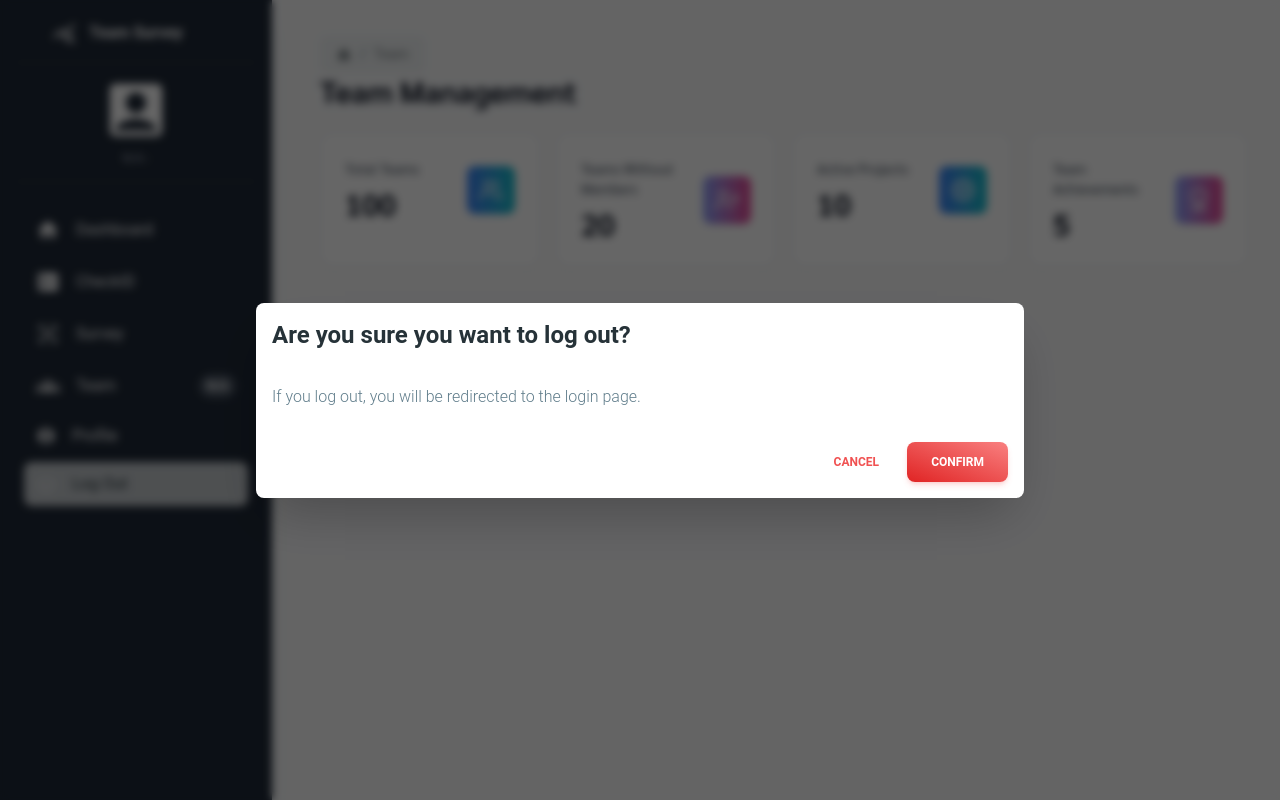
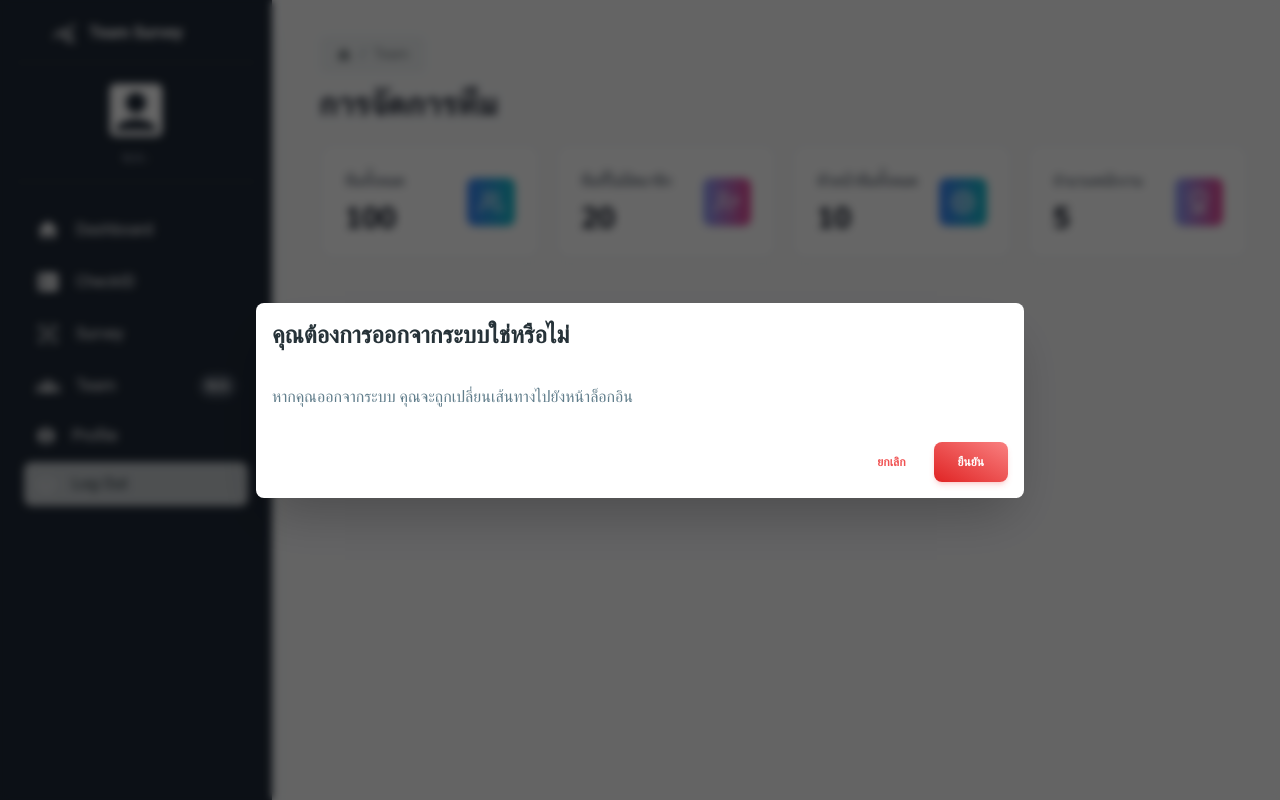
Before and after one commit to patt502090/Team-Survey, a Next.js app in the folder client/: page /team in a window 1280 px wide. Both pictures are taken after a click on the button "Log Out". Built offline with nearby package versions, Linux system fonts and the light colour scheme; no server answers.

Commit message:
update(TeamPage): can delete team and translate a little text

```diff
--- a/client/src/app/(main)/Profile/page.tsx
+++ b/client/src/app/(main)/Profile/page.tsx
@@ -4,7 +4,7 @@ import { useState, useEffect } from "react";
 import axios from "axios";
 import Navbar from "../../../components/Navbar";
 import { useRouter } from "next/navigation";
-
+import { Button } from "@material-tailwind/react";
 export default function Profile() {
     const router = useRouter();
     const [profile, setProfile] = useState<any>(null);
@@ -72,20 +72,20 @@ export default function Profile() {
                         <div className="modal-box p-8">
                             <form method="dialog" className="space-y-4" onSubmit={(e) => { e.preventDefault(); EditProfile(); }}>
                                 <button className="btn btn-sm btn-circle btn-ghost absolute right-2 top-2" onClick={() => document.getElementById('editProfileModal').close()}>✕</button>
-                                <h3 className="font-bold text-lg">Edit Profile</h3>
+                                <h3 className="font-bold text-lg">แก้ไขข้อมูล</h3>
                                 <div>
-                                    <label className="block font-semibold">Name</label>
+                                    <label className="block font-semibold">ชื่อ</label>
                                     <input type="text" value={editData.name} onChange={(e) => setEditData({ ...editData, name: e.target.value })} className="input input-bordered w-full" />
                                 </div>
                                 <div>
-                                    <label className="block font-semibold">Email</label>
+                                    <label className="block font-semibold">อีเมล</label>
                                     <input type="email" value={editData.email} onChange={(e) => setEditData({ ...editData, email: e.target.value })} className="input input-bordered w-full" />
                                 </div>
                                 <div>
-                                    <label className="block font-semibold">Phone</label>
+                                    <label className="block font-semibold">เบอร์โทร</label>
                                     <input type="text" value={editData.phone} onChange={(e) => setEditData({ ...editData, phone: e.target.value })} className="input input-bordered w-full" />
                                 </div>
-                                <button type="submit" className="btn btn-primary mt-4 w-full bg-blue-500 p-2 text-white" onClick={() => document.getElementById('editProfileModal').close()}>Save Changes</button>
+                                <Button type="submit" className="btn btn-primary mt-4 w-full bg-blue-500 p-3 text-white" onClick={() => document.getElementById('editProfileModal').close()}>บันทึก</Button>
                             </form>
                         </div>
                     </dialog>
@@ -110,14 +110,14 @@ export default function Profile() {
                       <div>
                         {profile ? (
                           <div className="w-full flex flex-col gap-4">
-                              <ProfileItem label="Name" value={profile.username} />
-                              <ProfileItem label="Username" value={profile.username} />
-                              <ProfileItem label="Role" value={profile.role?.name} />
-                              <ProfileItem label="Email" value={profile.email} />
-                              <ProfileItem label="Phone" value={profile.phoneNumber} />
+                              <ProfileItem label="ชื่อ" value={profile.username} />
+                              <ProfileItem label="ชื่อผู้ใช้" value={profile.username} />
+                              <ProfileItem label="ตำแหน่ง" value={profile.role?.name} />
+                              <ProfileItem label="อีเมล" value={profile.email} />
+                              <ProfileItem label="เบอร์โทร" value={profile.phoneNumber} />
                           </div>
                         ) : (
-                            <p className="text-center text-gray-600">Loading profile...</p>
+                            <p className="text-center text-gray-600">กำลังโหลด...</p>
                         )}
                       </div>
                     </div>
@@ -125,7 +125,7 @@ export default function Profile() {
                 </div>
                 <div className="rounded-lg shadow-lg w-full max-w-md flex flex-col items-center mb-16">
                   <button onClick={Logout} className="mt-6 w-full bg-red-500 rounded-md text-white font-bold py-2 px-4 text-xl hover:bg-red-400 transition-shadow duration-200 shadow-md hover:shadow-lg">
-                      Logout
+                      ออกจากระบบ
                   </button>
                 </div>
             </main>
--- a/client/src/app/(main)/team/page.tsx
+++ b/client/src/app/(main)/team/page.tsx
@@ -137,11 +137,13 @@ const TeamManagement = () => {
       </div>
       <div className="flex justify-between items-center mb-6 md:mb-0 mt-6 md:mt-0">
         <div>
-          <h1 className="text-2xl md:text-3xl font-bold text-gray-900 mb-3  md:mb-6">
-            Team Management
+          <h1 className="text-2xl md:text-3xl font-bold text-gray-900 mt-3 mb-3 md:mb-6 font-poppins tracking-wide">
+            การจัดการทีม
           </h1>
         </div>
-        {user?.role.name == "Admin" ? <CreateTeamButton  newFetch = {fetchTeamsData}/> : null}
+        {user?.role.name == "Admin" ? (
+          <CreateTeamButton newFetch={fetchTeamsData} />
+        ) : null}
       </div>
 
       {/* StatsCard */}
@@ -159,7 +161,7 @@ const TeamManagement = () => {
             <input
               type="text"
               className="block w-full pl-10 pr-3 py-3 border border-gray-200 rounded-xl leading-5 bg-white placeholder-gray-400 focus:outline-none focus:ring-2 focus:ring-teal-500 focus:border-transparent shadow-sm"
-              placeholder="Search teams or team leaders..."
+              placeholder="ค้นหาทีมหรือหัวหน้าทีม"
               value={searchQuery}
               onChange={(e) => setSearchQuery(e.target.value)}
             />
@@ -169,7 +171,11 @@ const TeamManagement = () => {
 
       {/* List Teams */}
       {user?.role?.name == "Admin" ? (
-        <TeamList data={{ data: TeamsData }} searchQuery={searchQuery} />
+        <TeamList
+          newFetch={fetchTeamsData}
+          data={{ data: TeamsData }}
+          searchQuery={searchQuery}
+        />
       ) : (
         myTeamData && <TeamMembersList myTeamData={myTeamData} />
       )}
--- a/client/src/components/ModalLogout.tsx
+++ b/client/src/components/ModalLogout.tsx
@@ -13,7 +13,6 @@ export function ModalLogout({ open, handleOpen }: { open: boolean; handleOpen: (
   const { logout } = useContext(AuthContext);
   const router = useRouter();
   const handleLogout = () => {
-    // console.log("Logged out");
     logout();
     handleOpen();
     router.push("/login");
@@ -21,9 +20,9 @@ export function ModalLogout({ open, handleOpen }: { open: boolean; handleOpen: (
 
   return (
     <Dialog open={open} handler={handleOpen}>
-      <DialogHeader>Are you sure you want to log out?</DialogHeader>
+      <DialogHeader>คุณต้องการออกจากระบบใช่หรือไม่</DialogHeader>
       <DialogBody>
-        If you log out, you will be redirected to the login page.
+        หากคุณออกจากระบบ คุณจะถูกเปลี่ยนเส้นทางไปยังหน้าล็อกอิน
       </DialogBody>
       <DialogFooter>
         <Button
@@ -32,10 +31,10 @@ export function ModalLogout({ open, handleOpen }: { open: boolean; handleOpen: (
           onClick={handleOpen}
           className="mr-1"
         >
-          <span>Cancel</span>
+          <span>ยกเลิก</span>
         </Button>
         <Button variant="gradient" color="red" onClick={handleLogout}>
-          <span>Confirm</span>
+          <span>ยืนยัน</span>
         </Button>
       </DialogFooter>
     </Dialog>
--- a/client/src/components/Team/CreateTeamButton.tsx
+++ b/client/src/components/Team/CreateTeamButton.tsx
@@ -65,7 +65,8 @@ export function CreateTeamButton({ newFetch }: CreateTeamButtonProps) {
       const usersData = resultUser.data.map((user: any) => ({
         documentId: user.id,
         username: user.username,
-        image: "https://thumbs.dreamstime.com/z/laptop-computer-user-icon-vector-isolated-white-person-work-online-pictogram-business-worker-analyst-student-coder-customer-316853739.jpg",
+        image:
+          "https://thumbs.dreamstime.com/z/laptop-computer-user-icon-vector-isolated-white-person-work-online-pictogram-business-worker-analyst-student-coder-customer-316853739.jpg",
         id: user.id,
       }));
       console.log("use", usersData);
@@ -89,9 +90,9 @@ export function CreateTeamButton({ newFetch }: CreateTeamButtonProps) {
 
     try {
       const responseCreateTeam = await ax.post("/teams", {
-        data: { TeamName: teamData.teamName , manager: teamData.leaderId},
+        data: { TeamName: teamData.teamName, manager: teamData.leaderId },
       });
-      console.log("use",teamData.leaderId)
+      console.log("use", teamData.leaderId);
       const responseAssignRole = await ax.put("/assign_role", {
         data: {
           teamId: Number(responseCreateTeam.data.data.id),
@@ -99,7 +100,6 @@ export function CreateTeamButton({ newFetch }: CreateTeamButtonProps) {
           roleId: 4,
         },
       });
-
       console.log("Team created successfully:", responseCreateTeam.data);
       console.log("Assign Role successfully:", responseAssignRole.data);
       toast.success("สร้างทีมเสร็จสิ้น!");
@@ -120,13 +120,13 @@ export function CreateTeamButton({ newFetch }: CreateTeamButtonProps) {
         onClick={handleOpen}
       >
         <FiUserPlus className="w-4 h-4" />
-        Create Team
+        สร้างทีม
       </Button>
       <Dialog open={open} size="xs" handler={handleOpen}>
         <div className="flex items-center justify-between">
           <DialogHeader className="flex flex-col items-start">
             <Typography className="mb-1" variant="h4">
-              Create Team
+              สร้างทีม
             </Typography>
           </DialogHeader>
           <svg
@@ -146,17 +146,17 @@ export function CreateTeamButton({ newFetch }: CreateTeamButtonProps) {
         <DialogBody>
           <div className="grid gap-6">
             <Typography color="blue-gray" variant="h6">
-              Team Name
+              ชื่อทีม
             </Typography>
             <Input
-              label="Team Name"
+              label="ชื่อทีม"
               value={teamName}
               onChange={(e) => setTeamName(e.target.value)}
               required
             />
 
             <Typography color="blue-gray" variant="h6">
-              Leader
+              หัวหน้า
             </Typography>
             <Select
               options={user.map((userData) => ({
@@ -167,17 +167,17 @@ export function CreateTeamButton({ newFetch }: CreateTeamButtonProps) {
                 id: userData.id,
               }))}
               required
-              placeholder="Select Leader"
+              placeholder="เลือกหัวหน้า"
               components={{ Option: CustomOption }}
               value={selectedLeader}
               onChange={setSelectedLeader}
             />
 
             <Typography color="blue-gray" variant="h6">
-              Note
+              หมายเหตุ
             </Typography>
             <Textarea
-              label="Note"
+              label="หมายเหตุ"
               value={note}
               onChange={(e) => setNote(e.target.value)}
             />
@@ -185,10 +185,10 @@ export function CreateTeamButton({ newFetch }: CreateTeamButtonProps) {
         </DialogBody>
         <DialogFooter className="space-x-2">
           <Button variant="text" color="gray" onClick={handleOpen}>
-            Cancel
+            ยกเลิก
           </Button>
           <Button variant="gradient" color="blue" onClick={handleCreateTeam}>
-            Create Team
+            สร้างทีม
           </Button>
         </DialogFooter>
       </Dialog>
--- a/client/src/components/Team/ModalDeleteTeam.tsx
+++ b/client/src/components/Team/ModalDeleteTeam.tsx
@@ -1,4 +1,4 @@
-import React, { useContext } from "react";
+import React, { useContext, useState } from "react";
 import {
   Button,
   Dialog,
@@ -8,31 +8,65 @@ import {
 } from "@material-tailwind/react";
 import { AuthContext } from "@/contexts/Auth.context";
 import { useRouter } from "next/navigation";
+import ax from "@/conf/ax";
+import toast from "react-hot-toast";
 
-export function ModalDelateTeam() {
-  const { logout } = useContext(AuthContext);
-  const router = useRouter();
+interface DeleteTeamButtonProps {
+  newFetch: () => void;
+  teamId?: string | null;
+  open: boolean;
+  handleOpen: () => void;
+  handleClose: () => void;
+}
 
+export function ModalDelateTeam({
+  newFetch,
+  teamId,
+  open,
+  handleOpen,
+  handleClose,
+}: DeleteTeamButtonProps) {
+
+  const handleDeleteTeam = async () => {
+    if (teamId == null) return;
+    try {
+      const result = await ax.delete(`teams/${teamId}`);
+    //   console.log("del",teamId);
+    //   console.log("del",result);
+      toast.success("ลบทีมสำเร็จ");
+      newFetch();
+      handleClose();
+    } catch (error) {
+      console.error("Error deleting team:", error);
+      toast.error("Error deleting team");
+    }
+  };
 
   return (
-    <Dialog open={open} handler={handleOpen}>
-      <DialogHeader>Are you sure you want to log out?</DialogHeader>
+    <>
+      {/* <Button variant="gradient" color="red" onClick={handleOpen}>
+        Delete Team
+      </Button> */}
+
+      <Dialog open={open} handler={handleClose}>
+        <DialogHeader>ยืนยันการลบทีม</DialogHeader>
         <DialogBody>
-        If you log out, you will be redirected to the login page.
+         คุณแน่ใจหรือไม่ว่าต้องการลบทีมนี้?
         </DialogBody>
         <DialogFooter>
           <Button
             variant="text"
             color="red"
-          onClick={handleOpen}
+            onClick={handleClose}
             className="mr-1"
           >
-          <span>Cancel</span>
+            <span>ยกเลิก</span>
           </Button>
-        <Button variant="gradient" color="red" onClick={handleLogout}>
-          <span>Confirm</span>
+          <Button variant="gradient" color="green" onClick={handleDeleteTeam}>
+            <span>ตกลง</span>
           </Button>
         </DialogFooter>
       </Dialog>
+    </>
   );
 }
--- a/client/src/components/Team/StatsCard.tsx
+++ b/client/src/components/Team/StatsCard.tsx
@@ -25,10 +25,10 @@ const StatsCard = ({ title, value, icon, color }: { title: string, value: number
 
 const StatsTeamComponent = () => {
   const stats = [
-    { title: "Total Teams", value: 100, icon: icons[0], color: "bg-gradient-to-r from-blue-500 to-teal-400" },
-    { title: "Teams Without Members", value: 20, icon: icons[1], color: "bg-gradient-to-r from-indigo-400 to-pink-500" },
-    { title: "Active Projects", value: 10, icon: icons[2], color: "bg-gradient-to-r from-blue-500 to-teal-400" },
-    { title: "Team Achievements", value: 5, icon: icons[3], color: "bg-gradient-to-r from-indigo-400 to-pink-500" },
+    { title: "ทีมทั้งหมด", value: 100, icon: icons[0], color: "bg-gradient-to-r from-blue-500 to-teal-400" },
+    { title: "ทีมที่ไม่มีสมาชิก", value: 20, icon: icons[1], color: "bg-gradient-to-r from-indigo-400 to-pink-500" },
+    { title: "หัวหน้าทีมทั้งหมด", value: 10, icon: icons[2], color: "bg-gradient-to-r from-blue-500 to-teal-400" },
+    { title: "จำนวนพนักงาน", value: 5, icon: icons[3], color: "bg-gradient-to-r from-indigo-400 to-pink-500" },
   ];
 
   return (
--- a/client/src/components/Team/TeamList.tsx
+++ b/client/src/components/Team/TeamList.tsx
@@ -1,5 +1,6 @@
-import React from "react";
+import React, { useState } from "react";
 import { FiEdit3, FiTrash2 } from "react-icons/fi";
+import { ModalDelateTeam } from "./ModalDeleteTeam";
 
 interface Member {
   id: number;
@@ -34,11 +35,25 @@ interface Team {
 interface TeamListProps {
   searchQuery: string;
   data: { data: Team[] } | null;
+  newFetch: () => void;
 }
 
-const TeamList = ({ searchQuery, data }: TeamListProps) => {
+const TeamList = ({ newFetch ,searchQuery, data }: TeamListProps) => {
   const dataTeam = data && Array.isArray(data.data) ? data.data : [];
-  console.log(dataTeam);
+  // console.log(dataTeam);
+  const [teamToDelete, setTeamToDelete] = useState<string | null>(null);
+  const [isModalOpen, setIsModalOpen] = useState<boolean>(false);
+
+  const handleOpen = () => setIsModalOpen(true);
+  const handleClose = () => {
+    setIsModalOpen(false) ;
+    setTeamToDelete(null);
+  };
+
+  const handleDeleteTeam = (teamId: string) => {
+    setTeamToDelete(teamId);
+    setIsModalOpen(true);
+  };
 
   const filteredTeams = dataTeam.filter(
     (team) =>
@@ -82,24 +97,35 @@ const TeamList = ({ searchQuery, data }: TeamListProps) => {
                 </button>
                 <button
                   className="text-red-500 hover:text-red-600 ml-3"
-                  onClick={() => alert("Delete team")}
+                  onClick={() => handleDeleteTeam(team.documentId)}
                 >
                   <FiTrash2 className="w-5 h-5" />
                 </button>
+
+
               </div>
             </div>
             <div className="mt-4">
               <p className="text-sm text-gray-500">
-                Leader: {team.manager?.username} | Workers:{" "}
-                {team.members.length} | Surveyed: 0
+                หัวหน้าทีม: {team.manager?.username} | จำนวนสมาชิก:{" "}
+                {team.members.length} | เก็บข้อมูลแล้ว: 0
               </p>
               <p className="text-sm text-gray-400 mt-2">
-                Created At: {new Date(team.createdAt).toLocaleDateString()}
+                สร้างเมื่อ: {new Date(team.createdAt).toLocaleDateString()}
               </p>
             </div>
           </div>
         ))}
       </div>
+      {isModalOpen && (
+      <ModalDelateTeam
+        newFetch={newFetch}
+        teamId={teamToDelete}
+        open={isModalOpen}
+        handleOpen={handleOpen}
+        handleClose={handleClose}
+      />
+    )}
     </div>
   );
 };
--- a/client/src/components/Team/TeamMembersList.tsx
+++ b/client/src/components/Team/TeamMembersList.tsx
@@ -11,7 +11,6 @@ interface TeamMembersListProps {
 const TeamMembersList: React.FC<TeamMembersListProps> = ({ myTeamData }) => {
   const { state: ContextState } = useContext(AuthContext);
   const { user } = ContextState;
-
   //   console.log("userMe", user);
 
   if (!user?.my_team && !user?.team) {
@@ -105,7 +104,7 @@ const TeamMembersList: React.FC<TeamMembersListProps> = ({ myTeamData }) => {
                 <p className="text-gray-600 text-sm">{"Worker"}</p>
                 <div className="flex items-center mt-2 text-green-600">
                   <FaChartLine className="mr-2" />
-                  <span>{member.my_customers.length} Surveys Completed</span>
+                  <span>เก็บข้อมูลแล้วจำนวน {member.my_customers.length} คน</span>
                 </div>
               </div>
             </div>
```
Also changed, not shown: 1 other file (tests, documents, lock files or other folders). Lines whose indentation alone changed are shown as unchanged.
